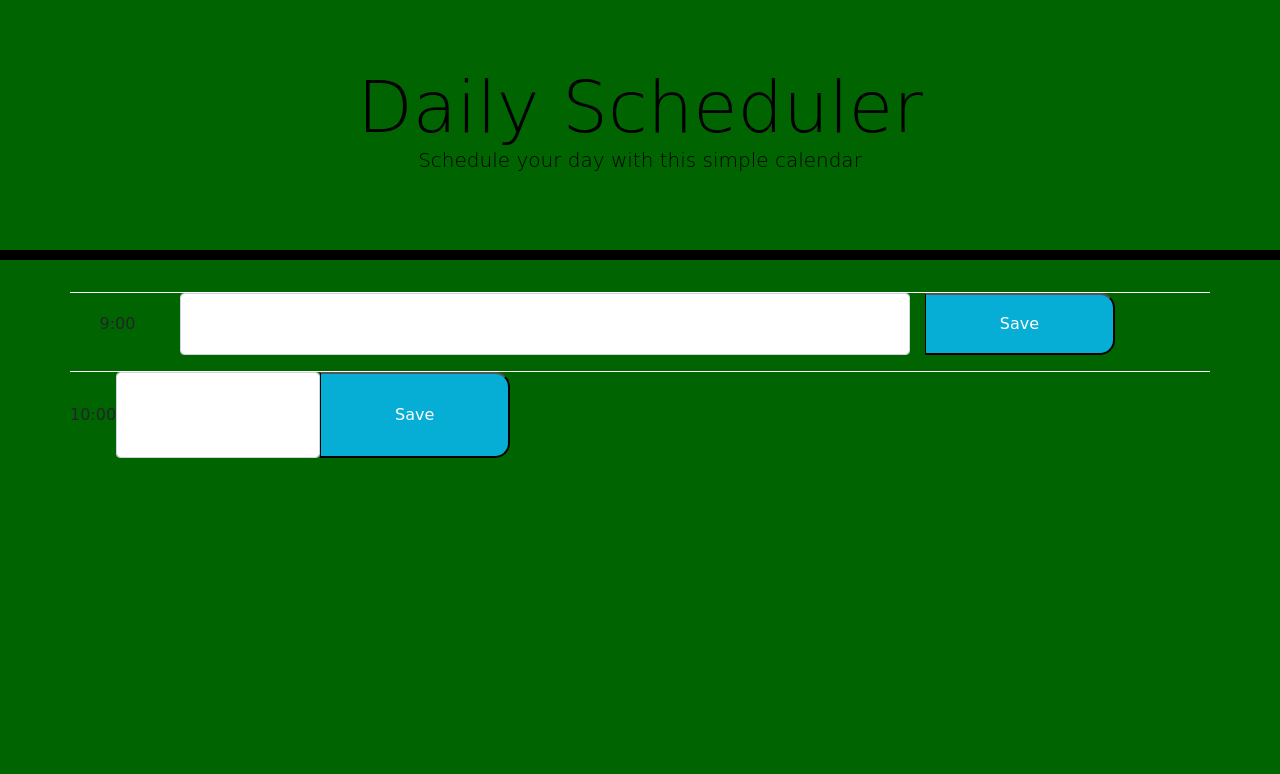
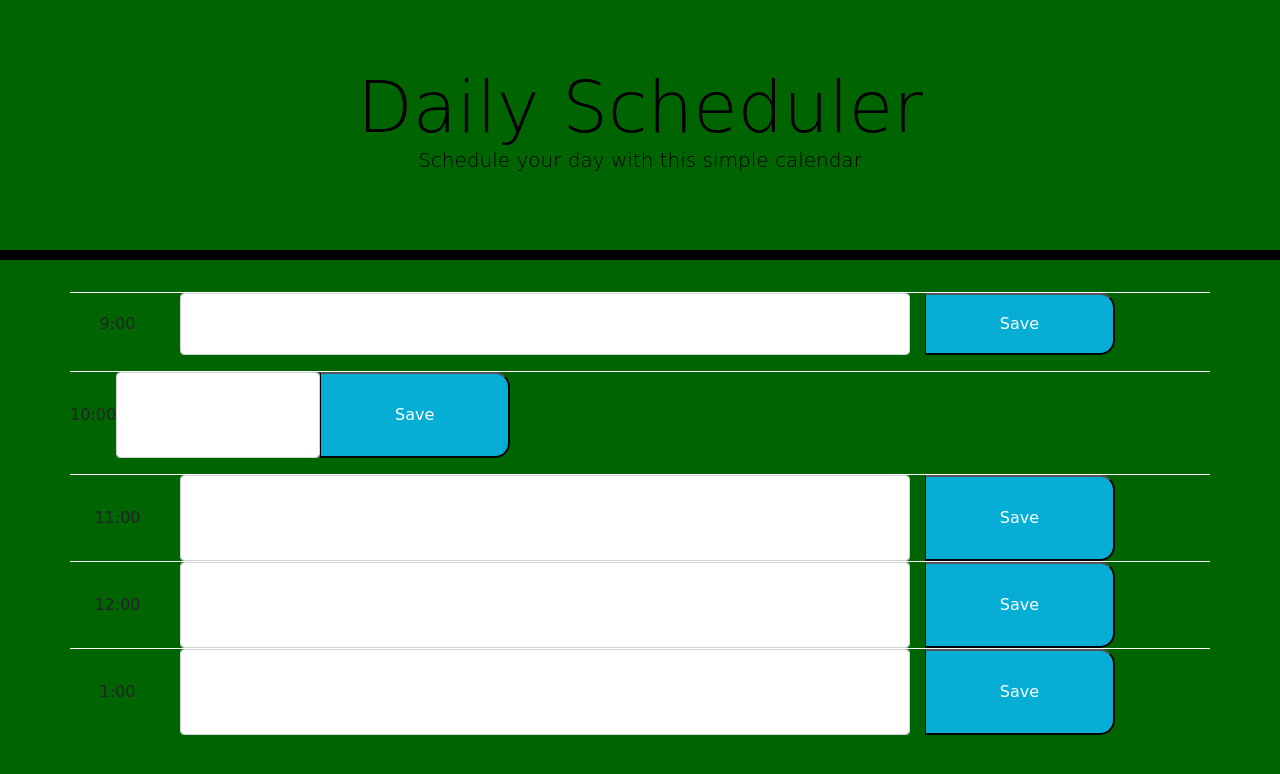
Before and after one commit to kbentley7/HW5DAYPLANNER, a plain HTML site: page index.html in a window 1280 px wide. Drawn offline with nearby package versions, Linux system fonts and the light colour scheme; files that its build step writes are made by us from their sources.

Commit message:
edited index.html

```diff
--- a/index.html
+++ b/index.html
@@ -33,6 +33,26 @@
           <button class="saveBtn col-sm-2">Save</button>
       </div>
   </div>
-
+  <div class="container" id="11">
+    <div class="row h-100">
+        <p class="col-sm-1 my-auto time-block">11:00</p>
+        <div class="inputText col-sm-8"><textarea class="form-control" rows="3" id="textarea"></textarea></div><button
+            class="saveBtn col-sm-2">Save</button>
+    </div>
+</div>
+<div class="container" id="12">
+  <div class="row h-100">
+      <p class="col-sm-1 my-auto time-block">12:00</p>
+      <div class="inputText col-sm-8"><textarea class="form-control" rows="3" id="textarea"></textarea></div><button
+          class="saveBtn col-sm-2">Save</button>
+  </div>
+</div>
+<div class="container" id="13">
+  <div class="row h-100">
+      <p class="col-sm-1 my-auto time-block">1:00</p>
+      <div class="inputText col-sm-8"><textarea class="form-control" rows="3" id="textarea"></textarea></div><button
+          class="saveBtn col-sm-2">Save</button>
+  </div>
+</div
 </body>
 </html>
```
